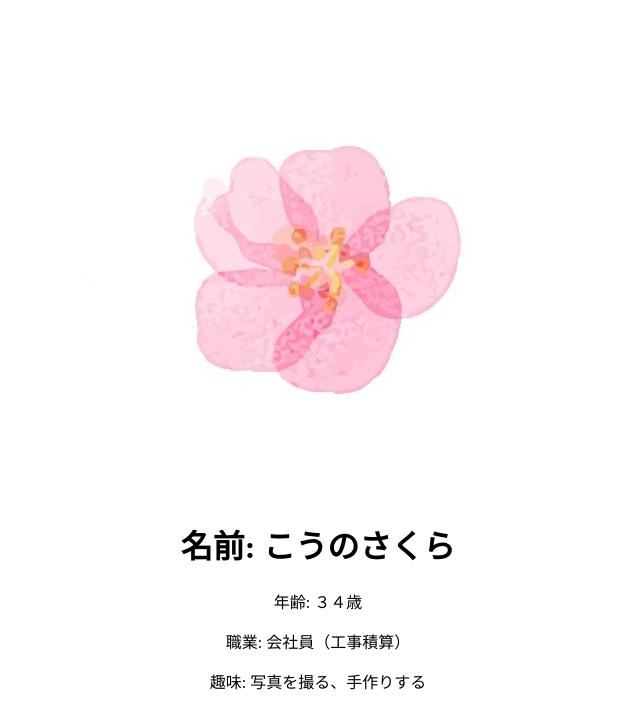
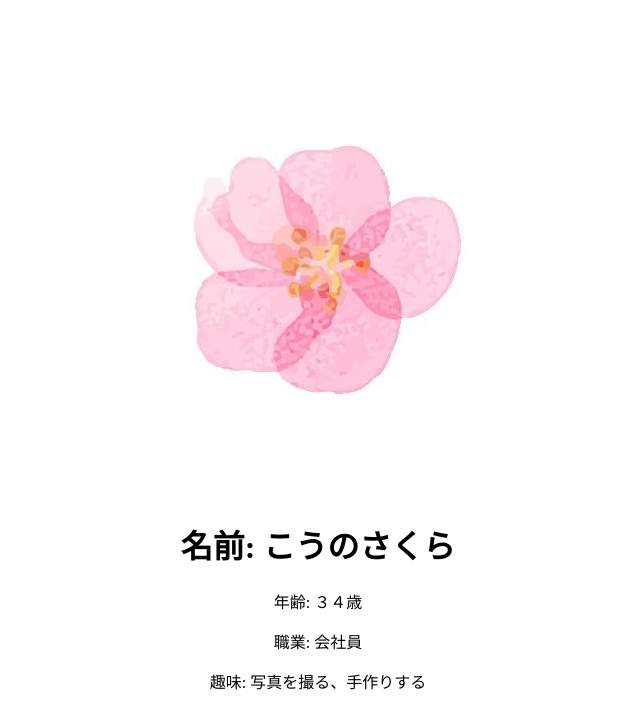
Before and after one commit to sakura-kouno/sakura-mochi, a plain HTML site: page index.html in a window 1280 px wide. Shown: the whole page, without its empty margins (322-962 px from the left). Drawn offline with Linux system fonts and the light colour scheme; files whose address does not match are found by name.

Commit message:
職業を編集

```diff
--- a/index.html
+++ b/index.html
@@ -23,7 +23,7 @@
     <img src="C:\Users\blue-\OneDrive\ドキュメント\Dev\portfolio\docs\img\1.jpg">
     <h1>名前: こうのさくら</h1>
     <p>年齢: ３４歳</p>
-    <p>職業: 会社員（工事積算）</p>
+    <p>職業: 会社員</p>
     <p>趣味: 写真を撮る、手作りする</p>
   </div>
 </body>
```
